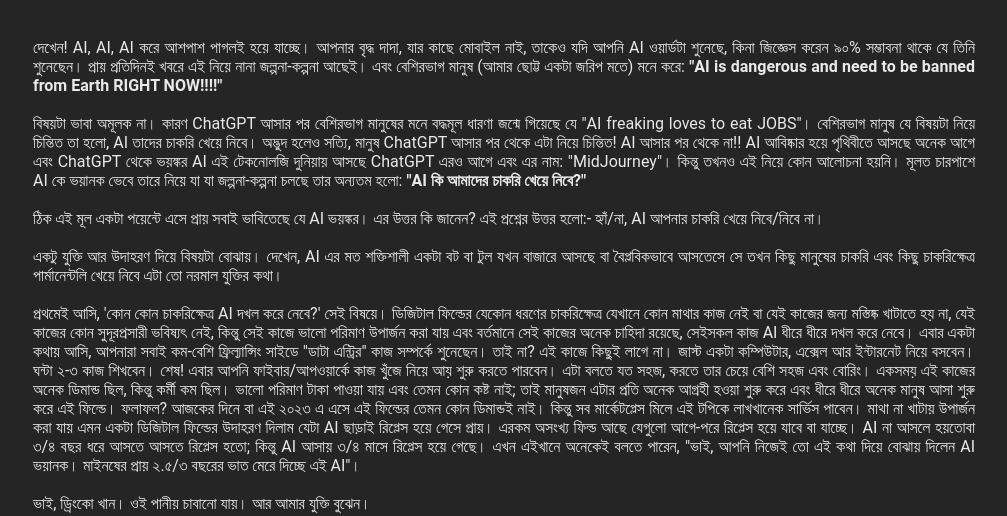
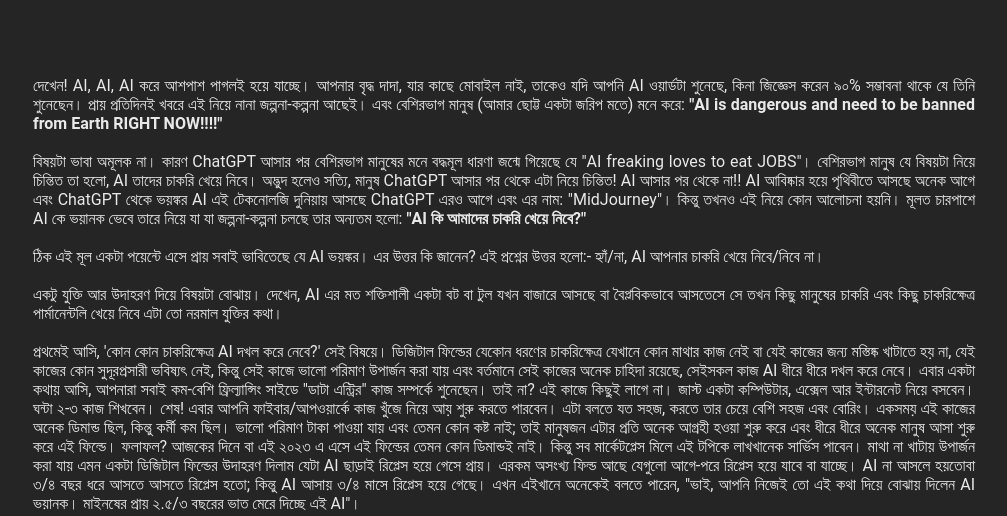
Before and after one commit to T4RUNN4/redphoenix.github.io, a plain HTML site: page blogs/AI - Probably The Last Invention Of Humanity.html in a window 1280 px wide. Shown: the part 301-817 px from the top of the page, without its empty margins (136-1143 px from the left). Drawn offline with Linux system fonts and the light colour scheme; a script that the page names is missing.

Commit message:
Update AI - Probably The Last Invention Of Humanity.html

```diff
--- a/blogs/AI - Probably The Last Invention Of Humanity.html
+++ b/blogs/AI - Probably The Last Invention Of Humanity.html
@@ -38,7 +38,7 @@
             <h1 class="arth">Artificial Intelligance</h1>
             <p class="artt">Probably the last invention of humanity?</p>
 
-            <p class="mainart">দেখেন! AI, AI, AI করে আশপাশ পাগলই হয়ে যাচ্ছে। আপনার বৃদ্ধ দাদা, যার কাছে মোবাইল নাই, তাকেও যদি আপনি AI ওয়ার্ডটা শুনেছে, কিনা জিজ্ঞেস করেন ৯০% সম্ভাবনা থাকে যে তিনি শুনেছেন। প্রায় প্রতিদিনই খবরে এই নিয়ে নানা জল্পনা-কল্পনা আছেই। এবং বেশিরভাগ মানুষ (আমার ছোট্ট একটা জরিপ মতে) মনে করে: <b>"AI is dangerous and need to be banned from Earth RIGHT NOW!!!!"</b> <br> <br>
+            <p class="mainart"><br> <br>দেখেন! AI, AI, AI করে আশপাশ পাগলই হয়ে যাচ্ছে। আপনার বৃদ্ধ দাদা, যার কাছে মোবাইল নাই, তাকেও যদি আপনি AI ওয়ার্ডটা শুনেছে, কিনা জিজ্ঞেস করেন ৯০% সম্ভাবনা থাকে যে তিনি শুনেছেন। প্রায় প্রতিদিনই খবরে এই নিয়ে নানা জল্পনা-কল্পনা আছেই। এবং বেশিরভাগ মানুষ (আমার ছোট্ট একটা জরিপ মতে) মনে করে: <b>"AI is dangerous and need to be banned from Earth RIGHT NOW!!!!"</b> <br> <br>
             বিষয়টা ভাবা অমূলক না। কারণ ChatGPT আসার পর বেশিরভাগ মানুষের মনে বদ্ধমূল ধারণা জন্মে গিয়েছে যে "AI freaking loves to eat JOBS"। বেশিরভাগ মানুষ যে বিষয়টা নিয়ে চিন্তিত তা হলো, AI তাদের চাকরি খেয়ে নিবে। অদ্ভুদ হলেও সত্যি, মানুষ ChatGPT আসার পর থেকে এটা নিয়ে চিন্তিত! AI আসার পর থেকে না!! AI আবিষ্কার হয়ে পৃথিবীতে আসছে অনেক আগে এবং ChatGPT থেকে ভয়ঙ্কর AI এই টেকনোলজি দুনিয়ায় আসছে ChatGPT এরও আগে এবং এর নাম: "MidJourney"। কিন্তু তখনও এই নিয়ে কোন আলোচনা হয়নি। মূলত চারপাশে AI কে ভয়ানক ভেবে তারে নিয়ে যা যা জল্পনা-কল্পনা চলছে তার অন্যতম হলো:
             <b>"AI কি আমাদের চাকরি খেয়ে নিবে?"</b> <br> <br>
             ঠিক এই মূল একটা পয়েন্টে এসে প্রায় সবাই ভাবিতেছে যে AI ভয়ঙ্কর। এর উত্তর কি জানেন? এই প্রশ্নের উত্তর হলো:- হ্যাঁ/না, AI আপনার চাকরি খেয়ে নিবে/নিবে না। <br> <br>
@@ -53,7 +53,7 @@
             তো মূলত এখন আপনার কাছে ক্লিয়ার যে আপনি এই দুই ধরণের শ্রেণিতে না থাকলে AI না, কোন জিনিসের সাধ্য নাই আপনার চাকরি খাওয়ার। পরিশেষে বলতে চাই AI ভয়ঙ্কর না। AI আপনার একান্ত অনুগত আজ্ঞাবাহী যাকে ফ্রিতেই খাটাতে পারবেন। তাই AI ভয়ঙ্কর ও আপনার চাকরি খেয়ে নেবে বা মানবসভ্যতা দখল করে নেবে না। অন্তত এখনো সেই অবস্থা আসেনি। তাই নিশ্চিন্ত মনে AI এর সুবিধা ভোগ করেন। আর সবচেয়ে বড় যে বিষয়, ব্যান করে কোনকিছু আটকানো যায় না। <br> <br>
             "There is nothing unmixed blessings in Earth" <br> <br>
             সবকিছুরই ভালো-খারাপ দুটো দিক থাকে। তাই সবসময় উচিত সবকিছুর ভালোটা গ্রহণ করে খারাপটা সুকৌশলে এড়িয়ে চলা।
-            এইতো আজকের মত। <br> <br> <br>
+            এইতো আজকের মত। <br> <br> <br> <br>
 
             ভালো থাকবেন, ভালো রাখবেন। Bদায় <br>
             logging out.......</p>
```
